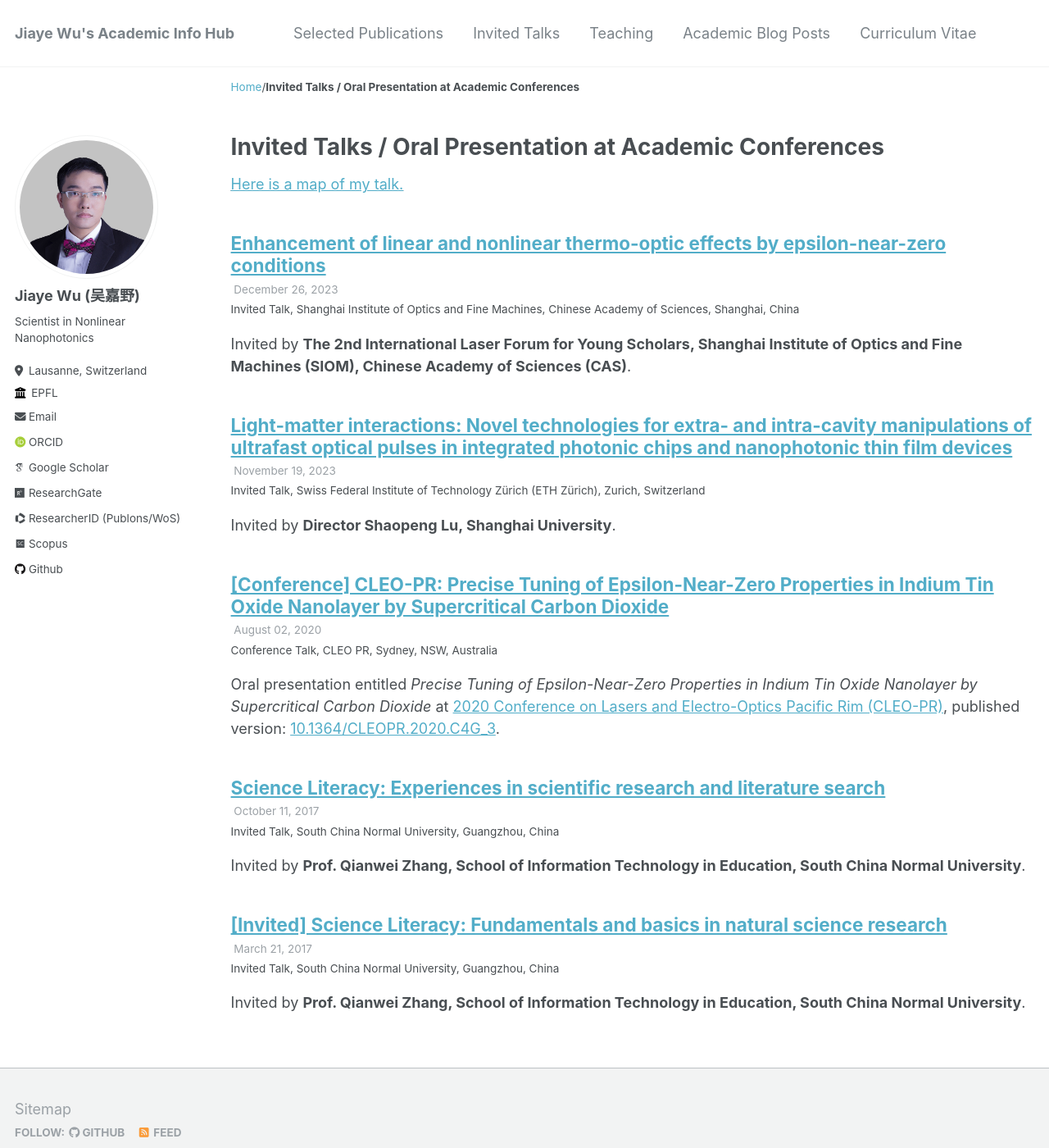
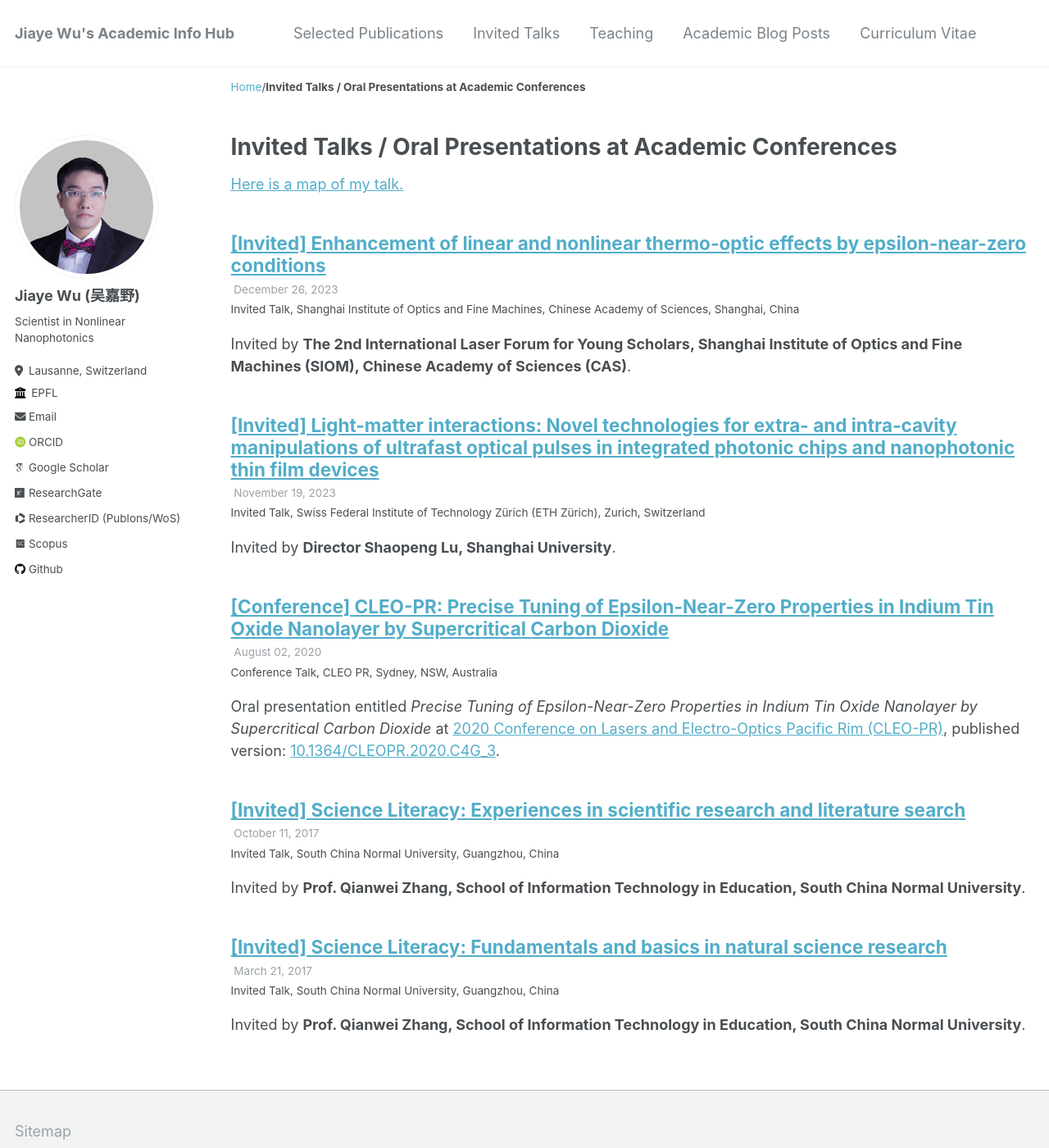
Before and after one commit to jiaye-wu/academicpages-version, a Jekyll site: the page built from _pages/talks.html, in a window 1280 px wide and 1400 px high. Shown: the whole window at 82% size. Built offline with Jekyll 4.4.1, drawn with Linux system fonts in a browser that asks for light colours; some web fonts are replaced.

Commit message:
Update Talks

```diff
--- a/_pages/talks.html
+++ b/_pages/talks.html
@@ -1,6 +1,6 @@
 ---
 layout: archive
-title: "Invited Talks / Oral Presentation at Academic Conferences"
+title: "Invited Talks / Oral Presentations at Academic Conferences"
 permalink: /talks/
 author_profile: true
 ---
--- a/_talks/2017-10-SCNU.md
+++ b/_talks/2017-10-SCNU.md
@@ -1,5 +1,5 @@
 ---
-title: "Science Literacy: Experiences in scientific research and literature search"
+title: "[Invited] Science Literacy: Experiences in scientific research and literature search"
 collection: talks
 type: "Invited Talk"
 permalink: /talks/2017-10-SCNU
@@ -7,5 +7,4 @@ venue: "South China Normal University"
 date: 2017-10-11
 location: "Guangzhou, China"
 ---
-
 Invited by **Prof. Qianwei Zhang, School of Information Technology in Education, South China Normal University**.
--- a/_talks/2023-11-ETHZ.md
+++ b/_talks/2023-11-ETHZ.md
@@ -1,5 +1,5 @@
 ---
-title: "Light-matter interactions: Novel technologies for extra- and intra-cavity manipulations of ultrafast optical pulses in integrated photonic chips and nanophotonic thin film devices"
+title: "[Invited] Light-matter interactions: Novel technologies for extra- and intra-cavity manipulations of ultrafast optical pulses in integrated photonic chips and nanophotonic thin film devices"
 collection: talks
 type: "Invited Talk"
 permalink: /talks/2023-11-ETHZ
@@ -7,5 +7,4 @@ venue: "Swiss Federal Institute of Technology Zürich (ETH Zürich)"
 date: 2023-11-19
 location: "Zurich, Switzerland"
 ---
-
 Invited by **Director Shaopeng Lu, Shanghai University**.
--- a/_talks/2023-12-SIOM.md
+++ b/_talks/2023-12-SIOM.md
@@ -1,5 +1,5 @@
 ---
-title: "Enhancement of linear and nonlinear thermo-optic effects by epsilon-near-zero conditions"
+title: "[Invited] Enhancement of linear and nonlinear thermo-optic effects by epsilon-near-zero conditions"
 collection: talks
 type: "Invited Talk"
 permalink: /talks/2023-12-SIOM
@@ -7,5 +7,4 @@ venue: "Shanghai Institute of Optics and Fine Machines, Chinese Academy of Scien
 date: 2023-12-26
 location: "Shanghai, China"
 ---
-
 Invited by **The 2nd International Laser Forum for Young Scholars, Shanghai Institute of Optics and Fine Machines (SIOM), Chinese Academy of Sciences (CAS)**.
```
